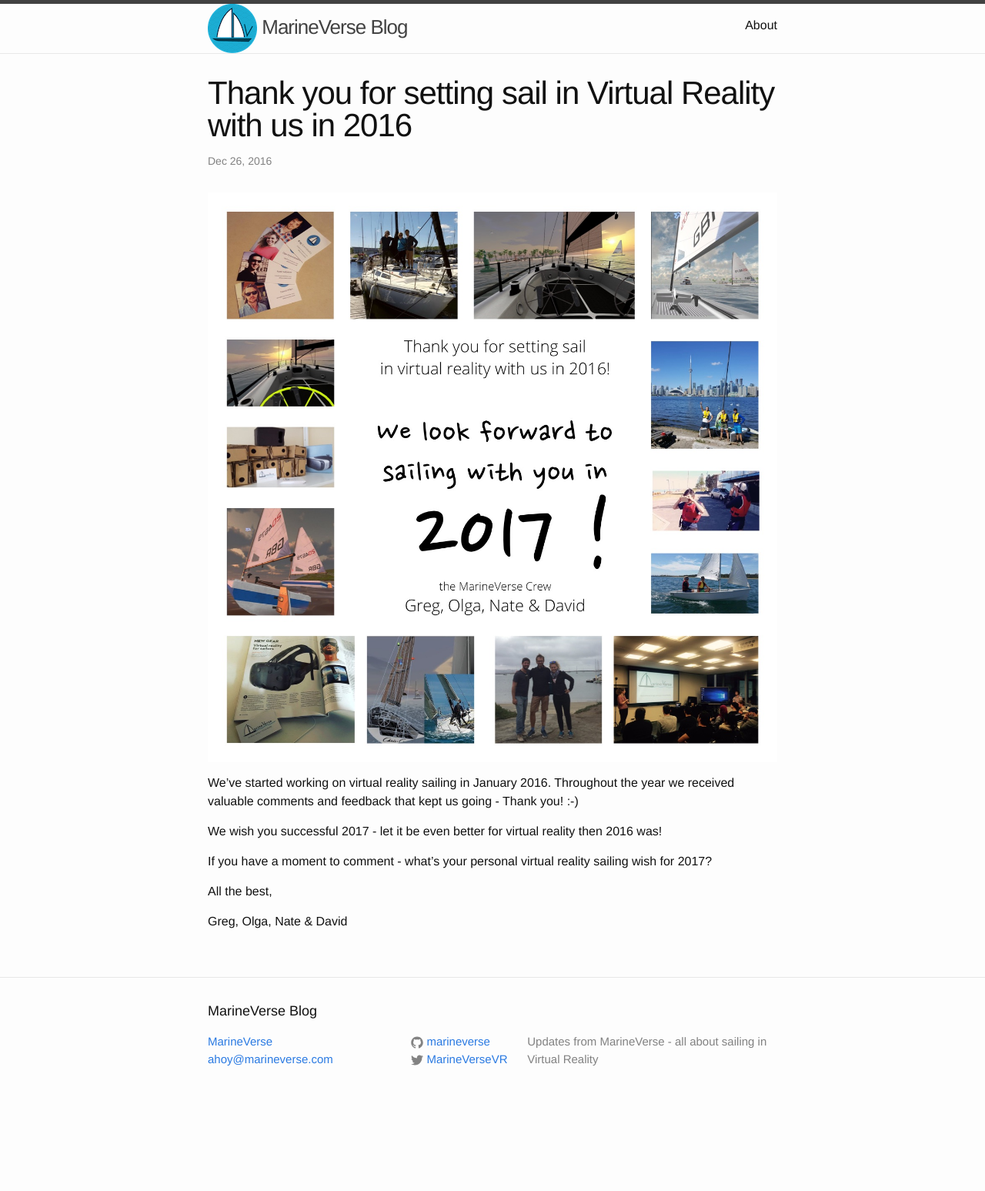
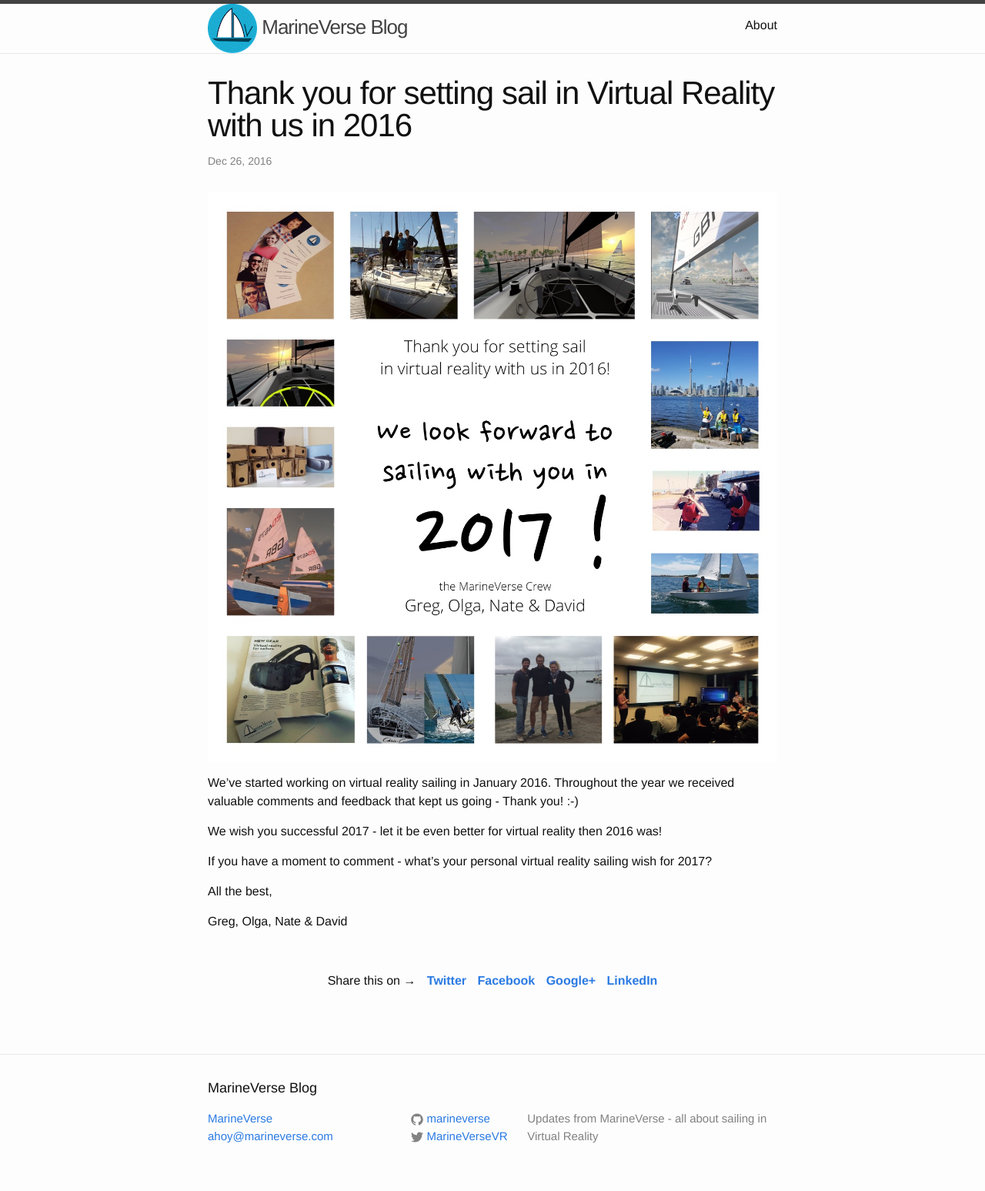
Before and after one commit to marineverse/marineverse.github.io, a Jekyll site: the page built from _posts/2016-12-26-thank-you-for-setting-sail-in-virtual-reality-with-us-in-2016.markdown, in a window 1280 px wide. Shown: the whole page at 77% size. Built offline with Jekyll 4.4.1, drawn with Linux system fonts in a browser that asks for light colours; comment, search, counter and statistics services are not loaded; before the commit the page ends 1447 px from its top, so only the background shows below that.

Commit message:
added share buttons

```diff
--- /dev/null
+++ b/_includes/_share-page.html
@@ -0,0 +1,10 @@
+<div class="share-page">
+    Share this on &rarr;
+    <a href="https://twitter.com/intent/tweet?text={{ page.title }}&url={{ site.url }}{{ page.url }}&via={{ site.twitter_username }}&related={{ site.twitter_username }}" rel="nofollow" target="_blank" title="Share on Twitter">Twitter</a>
+    <a href="https://facebook.com/sharer.php?u={{ site.url }}{{ page.url }}" rel="nofollow" target="_blank" title="Share on Facebook">Facebook</a>
+    <a href="https://plus.google.com/share?url={{ site.url }}{{ page.url }}" rel="nofollow" target="_blank" title="Share on Google+">Google+</a>
+
+
+ <a href="http://www.linkedin.com/shareArticle?mini=true&url={{ site.url }}{{ page.url }}&title={{ page.title }}&summary=" target="_blank" title="Share on LinkedIn">LinkedIn</a>
+
+</div>
--- a/_layouts/post.html
+++ b/_layouts/post.html
@@ -13,6 +13,8 @@
   </div>
 
 </article>
+
+{% include _share-page.html %}
 
 <div id="disqus_thread"></div>
 <script>
--- a/_sass/_layout.scss
+++ b/_sass/_layout.scss
@@ -240,3 +240,19 @@
         }
     }
 }
+
+.share-page {
+    text-align: center;
+    padding: 8px 15px;
+    border-radius: 5px;
+    margin: 1.5 * $spacing-unit 0;
+
+    a {
+        font-weight: 700;
+        margin-left: 10px;
+
+        &:hover {
+            border-bottom: 1px dashed #fff;
+        }
+    }
+}
```
